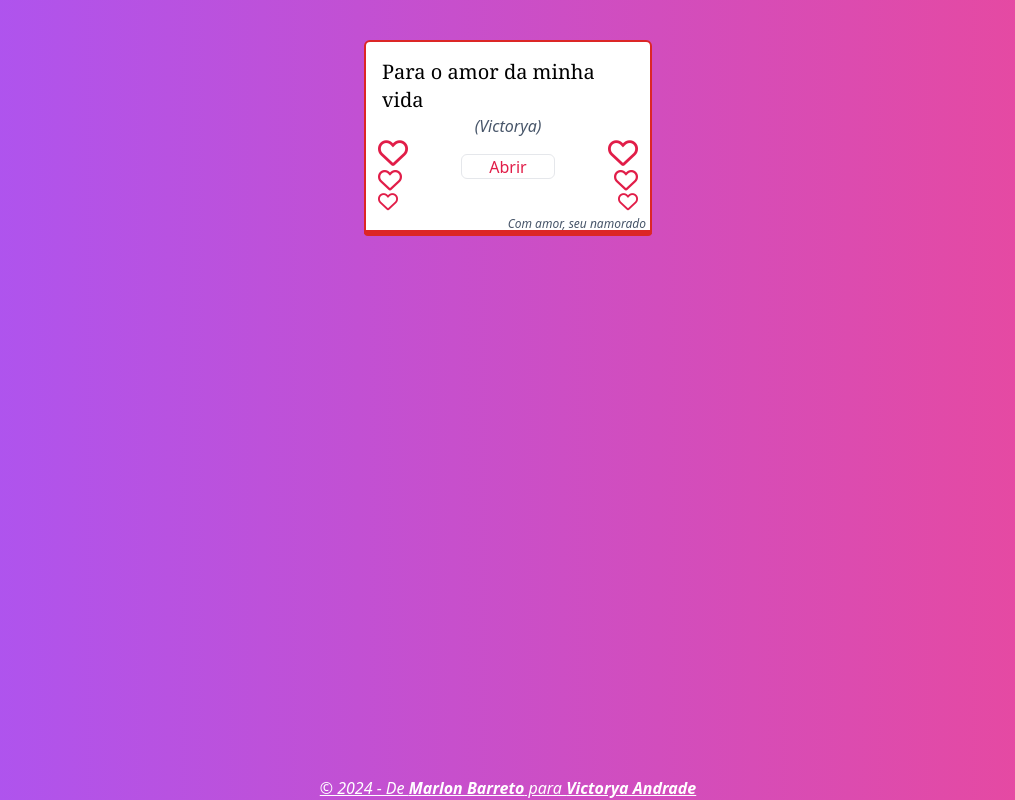
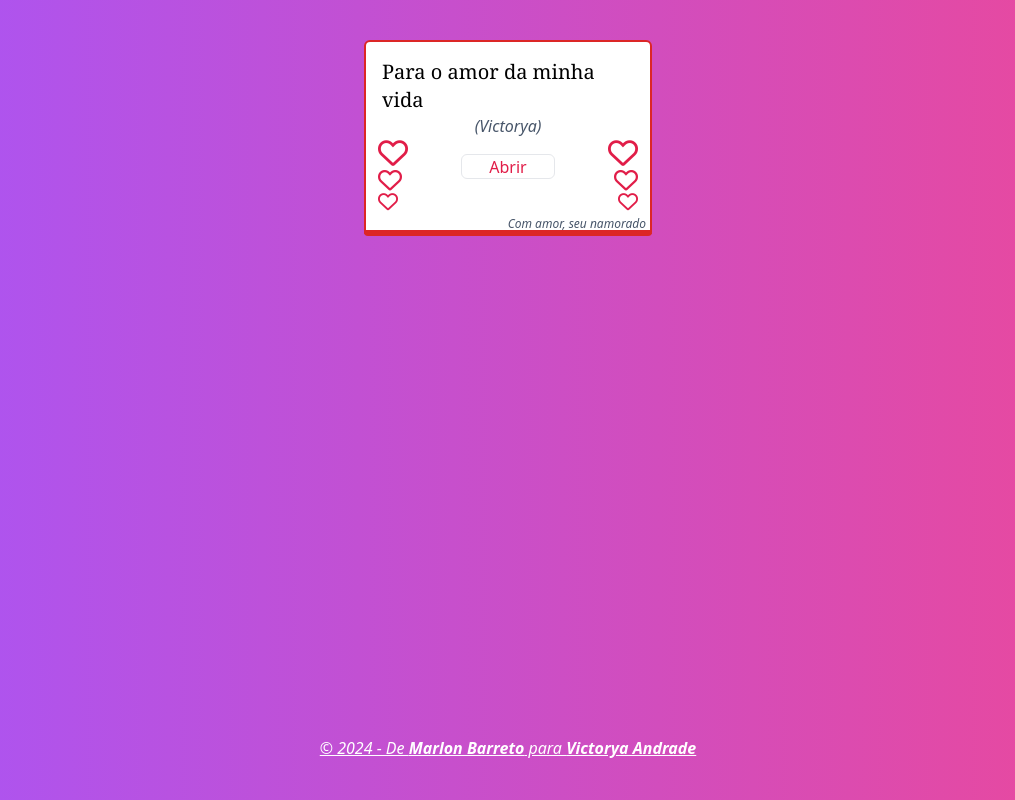
Before and after one commit to MarlonBBo/vic, a website: page src/index.html in a window 1280 px wide. Shown: the whole page, without its empty margins (132-1147 px from the left). Drawn offline with Linux system fonts and the light colour scheme.

Commit message:
oitavo commit

```diff
--- a/src/index.html
+++ b/src/index.html
@@ -36,7 +36,7 @@
 
         </div>
     </div>
-    <footer class="text-end italic text-white underline">&copy; 2024 - De <strong>Marlon Barreto</strong> para <strong>Victorya Andrade</strong></footer>
+    <footer class="text-end italic text-white underline my-10">&copy; 2024 - De <strong>Marlon Barreto</strong> para <strong>Victorya Andrade</strong></footer>
 <script src="script.js"></script>
 </body>
 </html>
```
Also changed, not shown: src/output.css.
